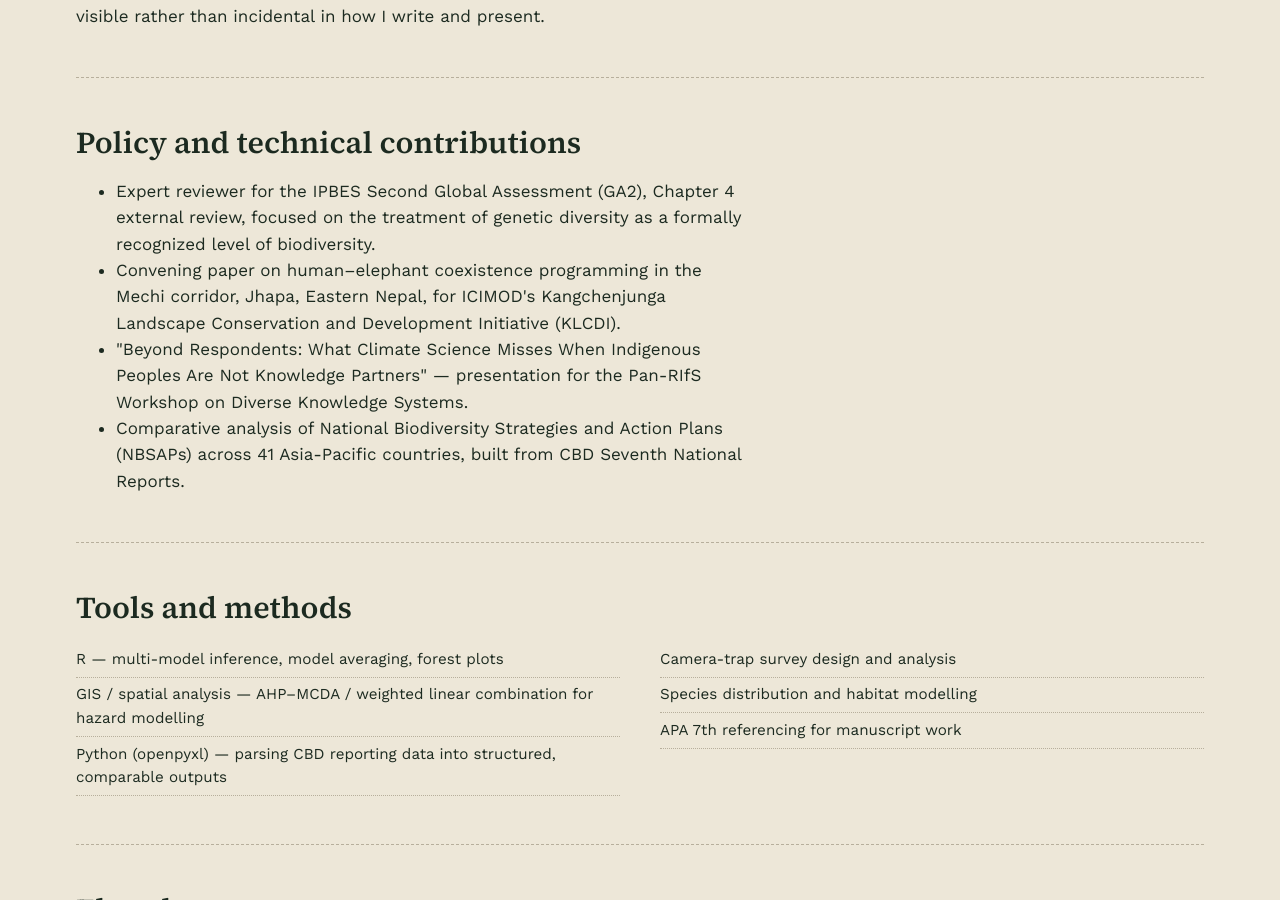
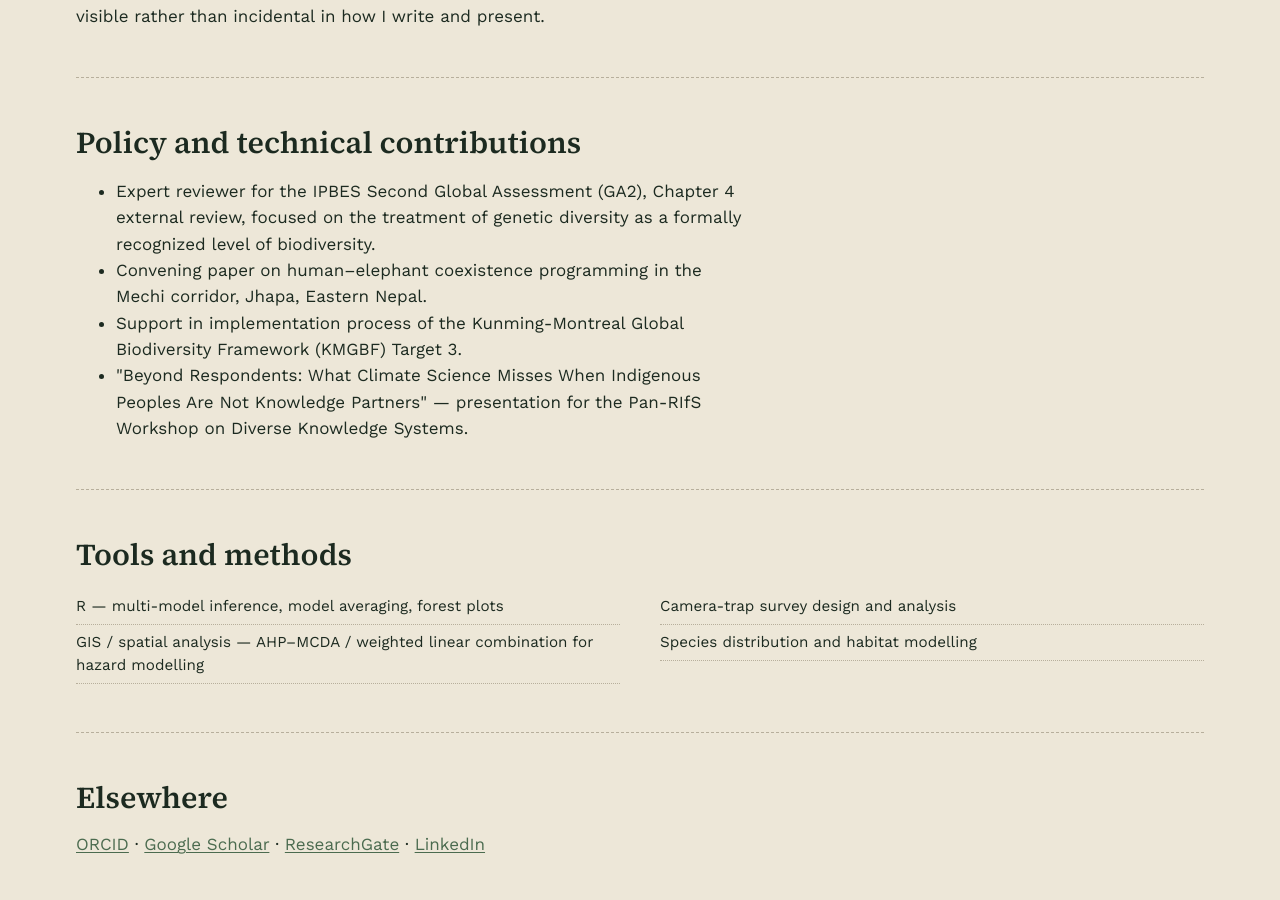
Before and after one commit to ramesh-kathariya/ramesh-kathariya.github.io, a Jekyll site: the page built from about.md, in a window 1280 px wide and 900 px high, scrolled down 526 px. Built offline with Jekyll 4.4.1, drawn with Linux system fonts in a browser that asks for light colours.

Commit message:
Update project details and add KMGBF support
Removed specific project details and added support for KMGBF Target 3.

```diff
--- a/about.md
+++ b/about.md
@@ -40,17 +40,15 @@
   </li>
   <li>
     Convening paper on human–elephant coexistence programming in the Mechi corridor,
-    Jhapa, Eastern Nepal, for ICIMOD's Kangchenjunga Landscape Conservation and
-    Development Initiative (KLCDI).
+    Jhapa, Eastern Nepal.
+  </li>
+  <li>
+    Support in implementation process of the Kunming-Montreal Global Biodiversity Framework (KMGBF) Target 3.
   </li>
   <li>
     "Beyond Respondents: What Climate Science Misses When Indigenous Peoples Are Not
     Knowledge Partners" — presentation for the Pan-RIfS Workshop on Diverse Knowledge
     Systems.
-  </li>
-  <li>
-    Comparative analysis of National Biodiversity Strategies and Action Plans (NBSAPs)
-    across 41 Asia-Pacific countries, built from CBD Seventh National Reports.
   </li>
 </ul>
 
@@ -60,10 +58,8 @@
 <ul class="tools">
   <li>R — multi-model inference, model averaging, forest plots</li>
   <li>GIS / spatial analysis — AHP–MCDA / weighted linear combination for hazard modelling</li>
-  <li>Python (openpyxl) — parsing CBD reporting data into structured, comparable outputs</li>
   <li>Camera-trap survey design and analysis</li>
   <li>Species distribution and habitat modelling</li>
-  <li>APA 7th referencing for manuscript work</li>
 </ul>
 
 <hr class="divider">
```
